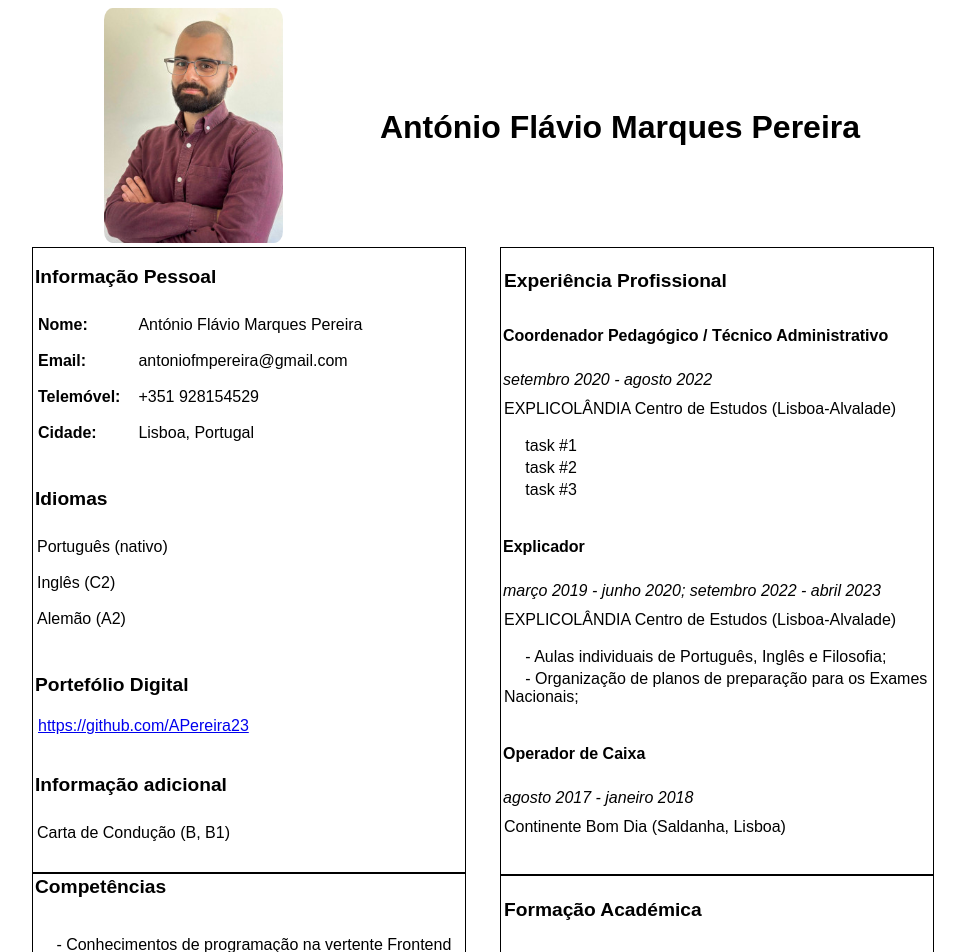
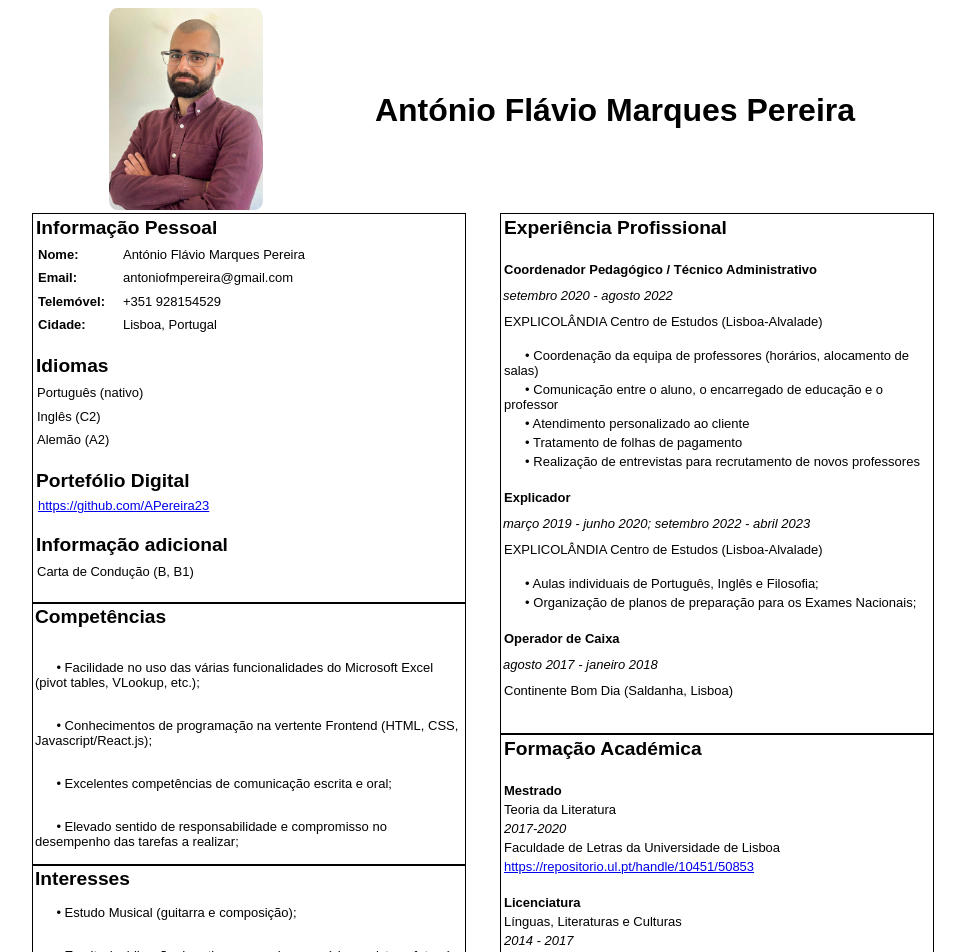
Before and after one commit to APereira23/curriculum-vitae-builder, a React (Create React App) app: page / in a window 1280 px wide. Shown: the top 952 px of the page, without its empty margins (158-1123 px from the left). Built offline with nearby package versions, Linux system fonts and the light colour scheme.

Commit message:
Add info, fixed formatting to fit cv in one a4 sheet

```diff
--- a/src/App.css
+++ b/src/App.css
@@ -2,6 +2,7 @@
   max-width: 900px;
   margin: 0 auto;
   font-family: Arial, Helvetica, sans-serif;
+  font-size: 13px;
 }
 
 /* Header */
@@ -14,13 +15,13 @@
 .header-photo {
   height: 100%;
   width: auto;
-  max-width: 70%;
+  max-width: 60%;
   object-fit: cover;
   border-radius: 5%;
 }
 
 .header-name {
-  margin-left: 20px;
+  margin-left: 10px;
   font-size: 32px;
   font-weight: bold;
 }
@@ -35,7 +36,6 @@
 .bio-category {
   font-size: 1.2rem;
   font-weight: bold;
-  padding: 1rem 0;
 }
 
 .bio-key {
@@ -44,7 +44,7 @@
 }
 
 .bio-prop {
-  padding: 0.5rem 0;
+  padding: 0.2rem 0;
 }
 
 /* Work styling */
@@ -57,12 +57,11 @@
 .work-title {
   font-size: 1.2rem;
   font-weight: bold;
-  margin-bottom: 1rem;
+  margin-top: 0%;
 }
 
 .job-title {
   font-weight: bold;
-  padding: 1rem 0;
 }
 
 .job-when {
@@ -89,25 +88,21 @@
 .education-title {
   font-size: 1.2rem;
   font-weight: bold;
-  margin-bottom: 1rem;
+  margin-top: 0%;
 }
 
 .degree-title {
   font-weight: bold;
-  padding: 1rem 0;
 }
 
 .degree-course {
-  padding: 0.5rem 0;
 }
 
 .degree-when {
-  padding: 0.5rem 0;
   font-style: italic;
 }
 
 .degree-where {
-  padding-bottom: 1rem;
 }
 
 /* Skills styling */
@@ -120,10 +115,23 @@
 .skills-title {
   font-size: 1.2rem;
   font-weight: bold;
-  margin-bottom: 1rem;
 }
 
 .skills-item {
+  text-indent: 5%;
+}
+
+.hobbies-container {
+  border: solid 1px;
+  width: 100%;
+}
+
+.hobbies-title {
+  font-size: 1.2rem;
+  font-weight: bold;
+}
+
+.hobbies-item {
   text-indent: 5%;
 }
 
--- a/src/Skills.js
+++ b/src/Skills.js
@@ -1,5 +1,5 @@
 import React, { Component } from "react";
-import { skills } from "./data.js";
+import { skills, hobbies } from "./data.js";
 
 class Skills extends Component {
   constructor(props) {
@@ -11,6 +11,7 @@ class Skills extends Component {
 
   render() {
     return (
+      <>
         <div className="skills-container">
           <table>
             <thead>
@@ -21,13 +22,30 @@ class Skills extends Component {
               {skills.map((skill) => {
                 return (
                   <tr>
-                <p className="skills-item">{skill.text}</p>
+                    <p className="skills-item">&#x2022; {skill.text}</p>
                   </tr>
                 );
               })}
             </tbody>
           </table>
         </div>
+        <div className="hobbies-container">
+          <table>
+            <thead>
+              <tr className="hobbies-title">Interesses</tr>
+            </thead>
+            <tbody>
+              {hobbies.map((hobby) => {
+                return (
+                  <tr>
+                    <p className="hobbies-item">&#x2022; {hobby.text}</p>
+                  </tr>
+                );
+              })}
+            </tbody>
+          </table>
+        </div>
+      </>
 
     );
   }
--- a/src/Work.js
+++ b/src/Work.js
@@ -39,7 +39,7 @@ class Work extends Component {
                     return (
                     <>
                       <tr>
-                        <td className="job-task">{task}</td>
+                        <td className="job-task">&#x2022; {task}</td>
                       </tr>
                     </>
                     );
--- a/src/data.js
+++ b/src/data.js
@@ -42,9 +42,11 @@ const work = [
     when: "setembro 2020 - agosto 2022",
     where: "EXPLICOLÂNDIA Centro de Estudos (Lisboa-Alvalade)",
     tasks: [
-      "task #1",
-      "task #2",
-      "task #3",
+      "Coordenação da equipa de professores (horários, alocamento de salas)",
+      "Comunicação entre o aluno, o encarregado de educação e o professor",
+      "Atendimento personalizado ao cliente",
+      "Tratamento de folhas de pagamento",
+      "Realização de entrevistas para recrutamento de novos professores",
     ],
     id: uniqid(),
   },
@@ -53,8 +55,8 @@ const work = [
     when: "março 2019 - junho 2020; setembro 2022 - abril 2023" ,
     where: "EXPLICOLÂNDIA Centro de Estudos (Lisboa-Alvalade)",
     tasks: [
-      "- Aulas individuais de Português, Inglês e Filosofia;",
-      "- Organização de planos de preparação para os Exames Nacionais;"
+      "Aulas individuais de Português, Inglês e Filosofia;",
+      "Organização de planos de preparação para os Exames Nacionais;"
     ],
     id: uniqid(),
   },
@@ -89,26 +91,33 @@ const education = [
 const skills = [
   {
     id: uniqid(),
-    text: "- Conhecimentos de programação na vertente Frontend (HTML, CSS, Javascript/React.js);",
+    text: " Facilidade no uso das várias funcionalidades do Microsoft Excel (pivot tables, VLookup, etc.);",
   },
   {
     id: uniqid(),
-    text: "- Facilidade no uso das várias funcionalidades do Microsoft Excel (pivot tables, VLookup, etc.);",
+    text: " Conhecimentos de programação na vertente Frontend (HTML, CSS, Javascript/React.js);",
   },
   {
     id: uniqid(),
-    text: "- Excelentes competências de comunicação escrita e oral;",
+    text: " Excelentes competências de comunicação escrita e oral;",
   },
   {
     id: uniqid(),
-    text: "- Elevado sentido de responsabilidade e compromisso no desempenho das tarefas a realizar;"
+    text: " Elevado sentido de responsabilidade e compromisso no desempenho das tarefas a realizar;"
+  },
+];
+
+const hobbies = [
+  {
+    id: uniqid(),
+    text: "Estudo Musical (guitarra e composição);",
   },
   {
     id: uniqid(),
-    text: "- Interesses: linguística; estudo musical; escrita (publicação de artigos e ensaios em várias revistas afetas à Faculdade de Letras da Universidade de Lisboa)."
+    text: "Escrita (publicação de artigos e ensaios em várias revistas afetas à Faculdade de Letras da Universidade de Lisboa)."
   }
 ];
 
 
 
-export { bio, work, education, skills };
+export { bio, work, education, skills, hobbies };
```
Lines whose indentation alone changed are shown as unchanged.
